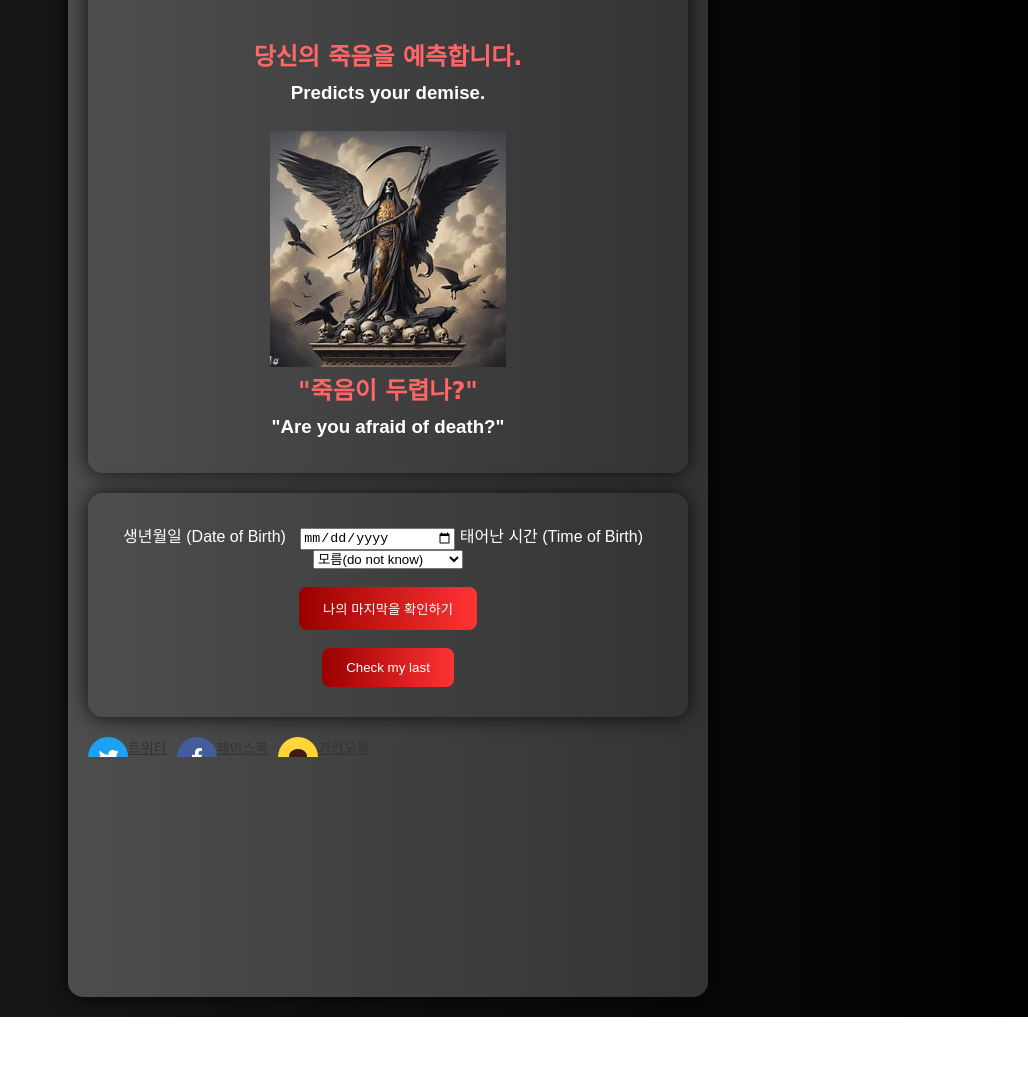
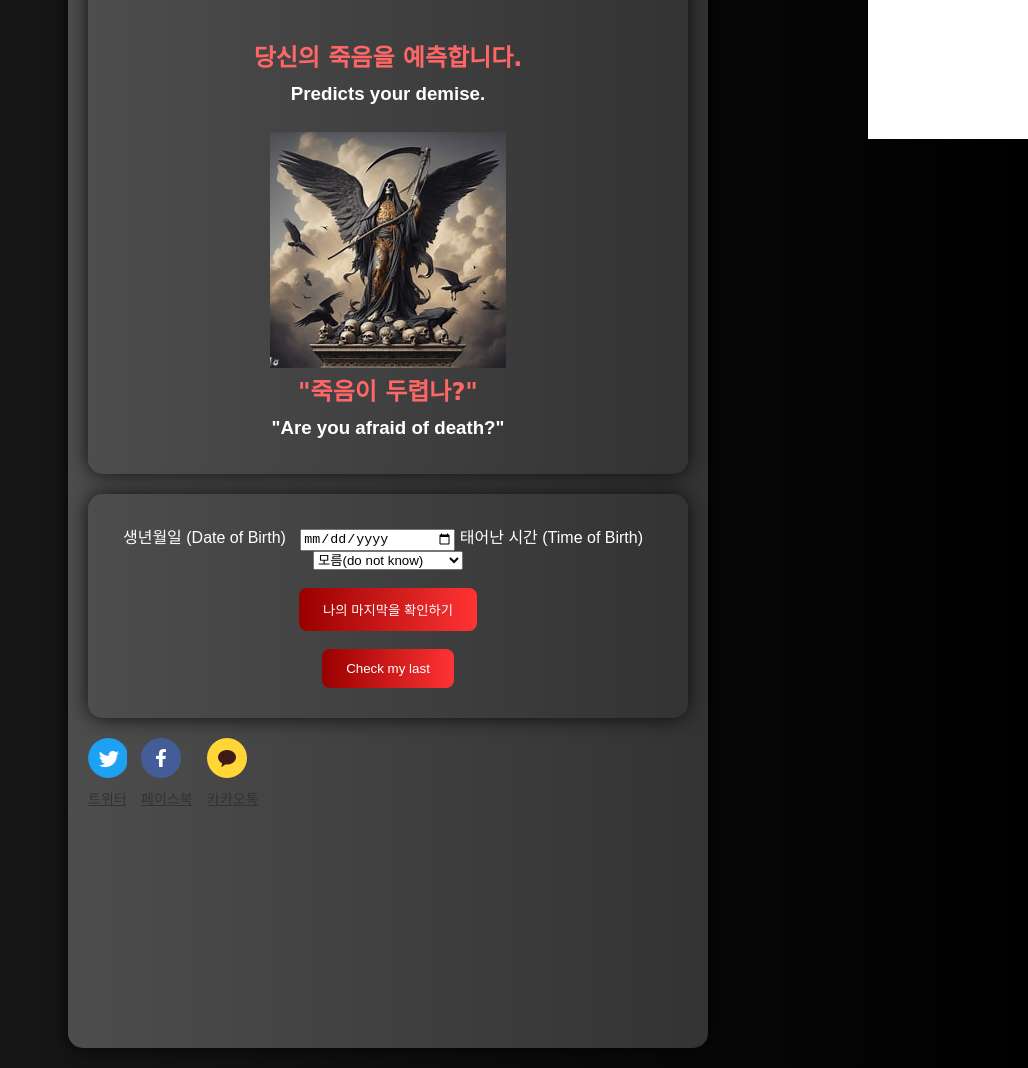
Before and after one commit to ljs14741/God-of-Death, a plain HTML site: page frontend/index.html in a window 1280 px wide. Shown: the part 461-1529 px from the top of the page, without its empty margins (252-1280 px from the left). Before the commit the page ends 1478 px from the top, so only its background shows below. Drawn offline with Linux system fonts and the light colour scheme.

Commit message:
sns 공유하기 수정, ui 수정, 광고 추가

```diff
--- a/frontend/index.html
+++ b/frontend/index.html
@@ -5,7 +5,8 @@
     <meta http-equiv="X-UA-Compatible" contest="IE=Edge">
     <meta name="viewport" content="width=device-width, initial-scale=1.0">
     <meta name="naver-site-verification" content="d0815a2570337f1bbf6f0b7023c73c5f2b24a635" />
-    <title>God of Death - 죽음 예측 테스트</title>
+    <meta name="description" content="God of Death - 죽음 예측 테스트입니다. ChatGPT가 당신의 죽음을 예측하여 언제 어떻게 죽는지를 알려줍니다. 생년월일, 태어난시간을 입력하고 간단한 질문에 답을 선택하여 진행하면 됩니다. ">
+    <title>죽음 예측 테스트 - God of Death</title>
     <link rel="stylesheet" href="https://cdnjs.cloudflare.com/ajax/libs/font-awesome/6.5.1/css/all.min.css" integrity="sha512-DTOQO9RWCH3ppGqcWaEA1BIZOC6xxalwEsw9c2QQeAIftl+Vegovlnee1c9QX4TctnWMn13TZye+giMm8e2LwA==" crossorigin="anonymous" referrerpolicy="no-referrer" />
     <link rel="stylesheet" href="style.css">
 </head>
@@ -19,9 +20,9 @@
             <script type="text/javascript" src="//t1.daumcdn.net/kas/static/ba.min.js" async></script>
         </div>
         <div id="main" class="intro-container">
-            <h1>God of Death</h1>
+            <h1>죽음 예측 테스트</h1>
             <br>
-            <h2>죽음 예측 테스트</h2>
+            <h2>God of Death</h2>
             <h3>death prediction test</h3>
             <br></br>
             <h2>당신의 죽음을 예측합니다.</h2>
@@ -70,9 +71,9 @@
             <button onclick="startEnglish()">Check my last</button>
         </div>
         <div class="icon-container">
-            <a id="btnTwitter" class="link-icon link-icon-twitter" href="javascript:shareTwitter();">트위터</a>
-            <a id="btnFacebook" class="link-icon link-icon-facebook" href="javascript:shareFacebook();">페이스북</a>
-            <a id="btnKakao" class="link-icon link-icon-kakao" href="javascript:shareKakao();">카카오톡</a>
+            <a id="btnTwitter" class="link-icon twitter" href="javascript:shareTwitter();" />트위터</a>
+            <a id="btnFacebook" class="link-icon facebook" href="javascript:shareFacebook();" />페이스북</a>
+            <a id="btnKakao" class="link-icon kakao" href="javascript:shareKakao();" />카카오톡</a>
         </div>
     <!-- style="display: none;" -->
         <div id="chat" style="display: none;">
@@ -91,6 +92,13 @@
             <script type="text/javascript" src="//t1.daumcdn.net/kas/static/ba.min.js" async></script>
         </div>
     </div>
+    <div class="kakao-ad-right">
+        <ins class="kakao_ad_area" style="display:none;"
+            data-ad-unit = "DAN-VPoURWw7QbA9bTBm"
+            data-ad-width = "160"
+            data-ad-height = "600"></ins>
+            <script type="text/javascript" src="//t1.daumcdn.net/kas/static/ba.min.js" async></script>
+    </div>
 
     <script src="script.js"></script>
     <script src="//developers.kakao.com/sdk/js/kakao.min.js"></script>
--- a/frontend/script.js
+++ b/frontend/script.js
@@ -114,13 +114,13 @@ function appendMessage(role, content) {
 }
 
 function shareTwitter() {
-    var sendText = "개발새발"; // 전달할 텍스트
-    var sendUrl = "devpad.tistory.com/"; // 전달할 URL
+    var sendText = "GodofDeath - 죽음 예측 테스트"; // 전달할 텍스트
+    var sendUrl = "https://godofdeath.pages.dev"; // 전달할 URL
     window.open("https://twitter.com/intent/tweet?text=" + sendText + "&url=" + sendUrl);
 }
 
 function shareFacebook() {
-    var sendUrl = "devpad.tistory.com/"; // 전달할 URL
+    var sendUrl = "https://godofdeath.pages.dev"; // 전달할 URL
     window.open("http://www.facebook.com/sharer/sharer.php?u=" + sendUrl);
 }
 
--- a/frontend/style.css
+++ b/frontend/style.css
@@ -163,49 +163,31 @@ label {
     }
 }
 
-.link-icon {
-    position: relative;
-    display: inline-block;
-    width: auto;
-    font-size: 14px;
-    font-weight: 500;
-    color: #333;
-    margin-right: 10px;
-  }
+.link-icon { position: relative; display: inline-block; width: auto; font-size: 14px; font-weight: 500; color: #333; margin-right: 10px; padding-top: 50px; }
+.link-icon.twitter { background-image: url(./images/icon-twitter.png); background-repeat: no-repeat; }
+.link-icon.facebook { background-image: url(./images/icon-facebook.png); background-repeat: no-repeat; }
+.link-icon.kakao { background-image: url(./images/icon-kakao.png); background-repeat: no-repeat; }
 
-  .icon-container {
-    display: inline-block;
-    margin-right: 10px;
-  }
 
-  .icon-container {
-    display: flex;
-    align-items: center; /* 세로 중앙 정렬을 위해 필요할 수 있습니다. */
-  }
+@media only screen and (max-width: 767px) {
+    .kakao-ad-right {
+        display: none;
+    }
+}
 
-  .link-icon {
-    display: inline-block;
-    width: auto;
-    font-size: 14px;
-    font-weight: 500;
-    color: #333;
-    margin-right: 10px;
-  }
+@media only screen and (min-width: 768px) {
+    .kakao-ad-right {
+        display: block;
+    }
+}
 
-  .link-icon-twitter {
-    background-image: url(./images/icon-twitter.png);
-    background-repeat: no-repeat;
-    padding-left: 40px; /* 이미지와 텍스트 간격 조정 */
-  }
-
-  .link-icon-facebook {
-    background-image: url(./images/icon-facebook.png);
-    background-repeat: no-repeat;
-    padding-left: 40px; /* 이미지와 텍스트 간격 조정 */
-  }
-
-  .link-icon-kakao {
-    background-image: url(./images/icon-kakao.png);
-    background-repeat: no-repeat;
-    padding-left: 40px; /* 이미지와 텍스트 간격 조정 */
-  }
+.kakao-ad-right {
+    position: fixed;
+    top: 0;
+    right: 0;
+    width: 160px;
+    height: 600px;
+    /* 여기에 원하는 스타일을 추가하세요 */
+    background-color: #fff;
+    /* 다른 스타일을 추가할 수 있습니다 */
+}
```
